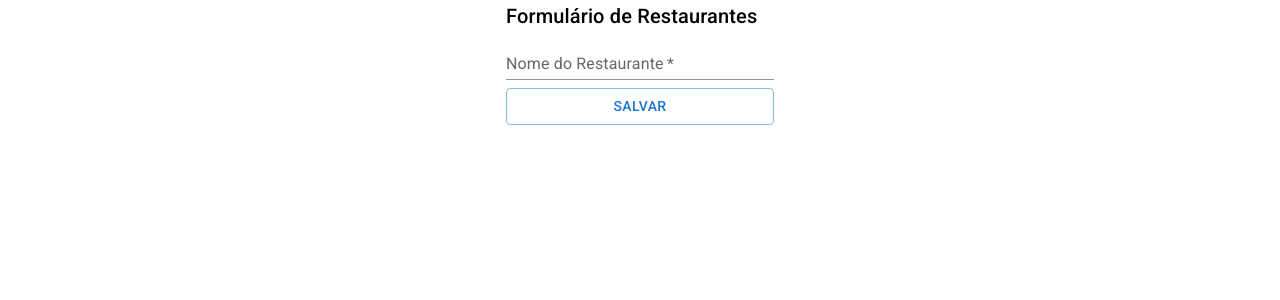
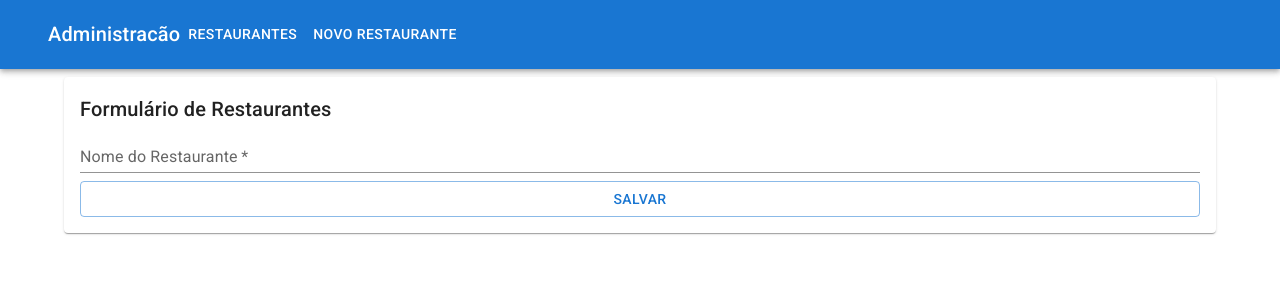
Before and after one commit to alexapleandro/react-alura-all-food, a React (Create React App) app in the folder sistema/: page /admin/restaurantes/1 in a window 1280 px wide. Shown: the top 300 px of the page. Built offline with nearby package versions, Linux system fonts and the light colour scheme; no server answers; the HTML template or start-up script is replaced by a standard one.

Commit message:
centralizaçao do axios http client

```diff
--- /dev/null
+++ b/sistema/src/http/axios.js
@@ -0,0 +1,7 @@
+import axios from "axios";
+
+const clientHttp = axios.create({
+    baseURL: "http://localhost:8000/api/v2/"
+});
+
+export default clientHttp
--- a/sistema/src/paginas/Administracao/Restaurantes/AdministracaoRestaurantes/index.tsx
+++ b/sistema/src/paginas/Administracao/Restaurantes/AdministracaoRestaurantes/index.tsx
@@ -1,5 +1,5 @@
 import { Button, Paper, Table, TableBody, TableCell, TableContainer, TableHead, TableRow } from "@mui/material";
-import axios from "axios";
+import clientHttp from "http/axios";
 import IRestaurante from "interfaces/IRestaurante";
 import { useEffect } from "react";
 import { useState } from "react";
@@ -9,7 +9,7 @@
     const [restaurantes, setRestaurantes] = useState<IRestaurante[]>([]);
 
     const excluir = (restauranteParaExcluir: IRestaurante) => {
-        axios.delete(`http://localhost:8000/api/v2/restaurantes/${restauranteParaExcluir.id}/`)
+        clientHttp.delete(`restaurantes/${restauranteParaExcluir.id}/`)
         .then(() => {
             alert("Restaurante excluido com sucesso");
             const listaRestaurantes = restaurantes.filter(restaurante => restaurante.id !== restauranteParaExcluir.id);
@@ -18,7 +18,7 @@
     }
 
     useEffect(() => {
-        axios.get<IRestaurante[]>("http://localhost:8000/api/v2/restaurantes/")
+        clientHttp.get<IRestaurante[]>("restaurantes/")
             .then(resposta => setRestaurantes(resposta.data))
             .catch(erro => console.log(erro))
     }, [])
--- a/sistema/src/paginas/Administracao/Restaurantes/FormularioRestaurante/index.tsx
+++ b/sistema/src/paginas/Administracao/Restaurantes/FormularioRestaurante/index.tsx
@@ -1,10 +1,11 @@
-import { Button, TextField, Typography, Box } from "@mui/material";
-import axios from "axios";
+import { Button, TextField, Typography, Box, AppBar, Container, Toolbar, Link, Paper } from "@mui/material";
+import clientHttp from "http/axios";
 import IRestaurante from "interfaces/IRestaurante";
 import React from "react";
 import { useEffect } from "react";
 import { useState } from "react";
-import { useParams } from "react-router-dom";
+import { useParams, Link as RouterLink } from "react-router-dom";
+
 
 export default function FormularioRestaurante(){
 
@@ -14,7 +15,7 @@
 
     useEffect(() => {
         if(parametros.id){
-            axios.get<IRestaurante>(`http://localhost:8000/api/v2/restaurantes/${parametros.id}/`)
+            clientHttp.get<IRestaurante>(`restaurantes/${parametros.id}/`)
                 .then(resposta =>{
                     setNomeRestaurante(resposta.data.nome)
                 })
@@ -24,13 +25,13 @@
     const aoSubmeterForm = (evento: React.FormEvent<HTMLFormElement>) => {
         evento.preventDefault();
         if(parametros.id){
-            axios.put(`http://localhost:8000/api/v2/restaurantes/${parametros.id}/`, {
+            clientHttp.put(`restaurantes/${parametros.id}/`, {
                 nome: nomeRestaurante
             }).then(() => {
                 alert("Restaurante atualizado com sucesso")
             })
         } else {
-            axios.post("http://localhost:8000/api/v2/restaurantes/", {
+            clientHttp.post("restaurantes/", {
                 nome: nomeRestaurante
             }).then(() => {
                 alert("Restaurante salvo com sucesso")
@@ -38,8 +39,33 @@
         }
     }
     return (
-        <Box sx={{display:"flex", flexDirection:"column", alignItems:"center"}}>
-            <Box component="form" onSubmit={aoSubmeterForm}>
+        <>
+            <AppBar position="static">
+                <Container maxWidth="xl">
+                    <Toolbar>
+                        <Typography variant="h6">
+                            Administracão
+                        </Typography>
+                        <Box sx={{display:'flex', flexGrow: 1}}>
+                            <Link component={RouterLink} to="/admin/restaurantes">
+                                <Button sx={{my:2, color:'white'}}>
+                                    Restaurantes
+                                </Button>
+                            </Link>
+                            <Link component={RouterLink} to="/admin/restaurantes/novo">
+                                <Button sx={{my:2, color:'white'}}>
+                                    Novo Restaurante
+                                </Button>
+                            </Link>
+                        </Box>
+                    </Toolbar>
+                </Container>
+            </AppBar>
+            <Box>
+                <Container maxWidth="lg" sx={{mt:1}}>
+                    <Paper sx={{p:2}}>
+                        <Box sx={{display:"flex", flexDirection:"column", alignItems:"center", flexGrow: 1}}>
+                            <Box component="form" sx={{width:"100%"}} onSubmit={aoSubmeterForm}>
                                 <Typography component="h1" variant="h6">Formulário de Restaurantes</Typography>
                                 <TextField
                                     value={nomeRestaurante}
@@ -57,5 +83,9 @@
                                 >Salvar</Button>
                             </Box>
                         </Box>
+                    </Paper>
+                </Container>
+            </Box>
+        </>
     )
 }
```
Lines whose indentation alone changed are shown as unchanged.
